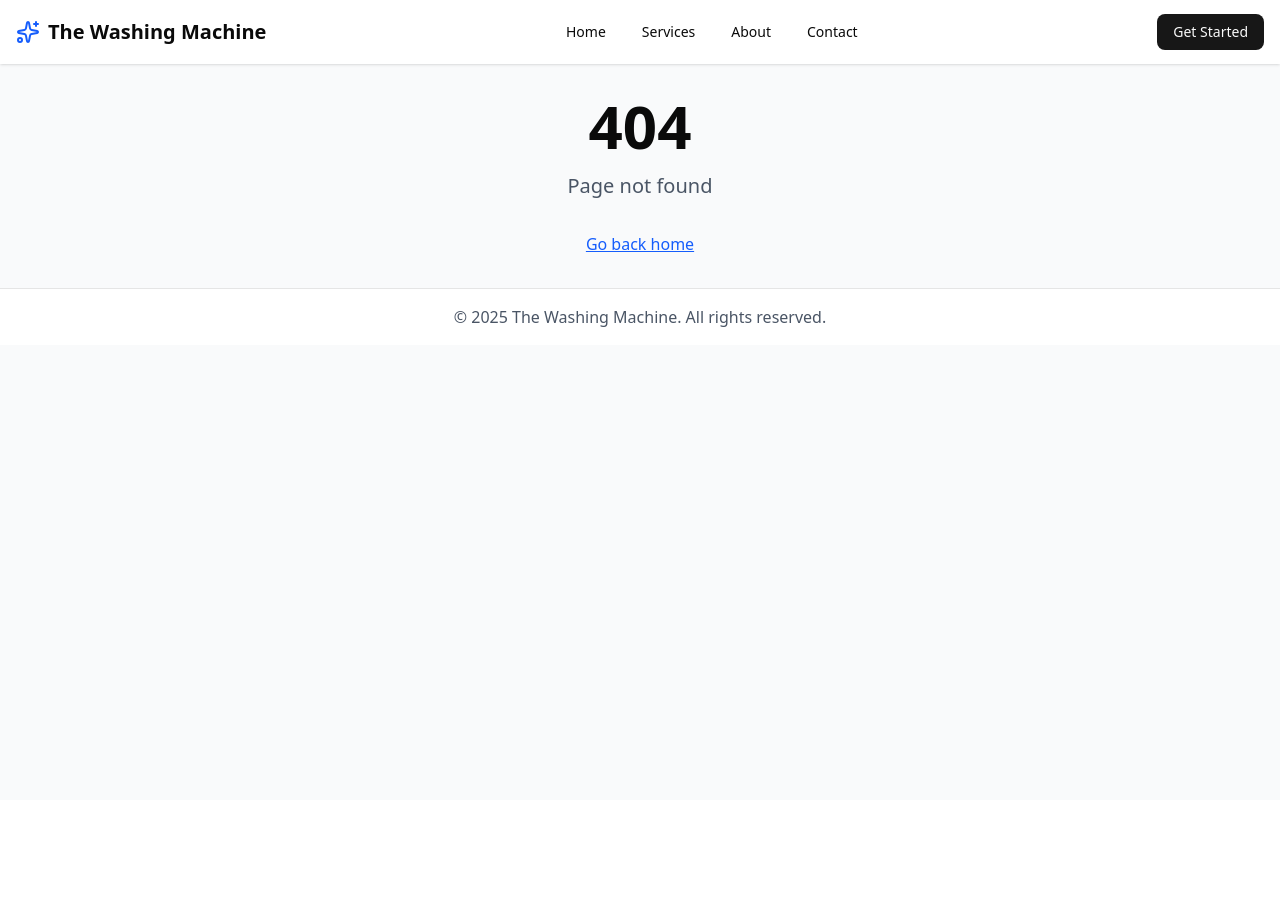
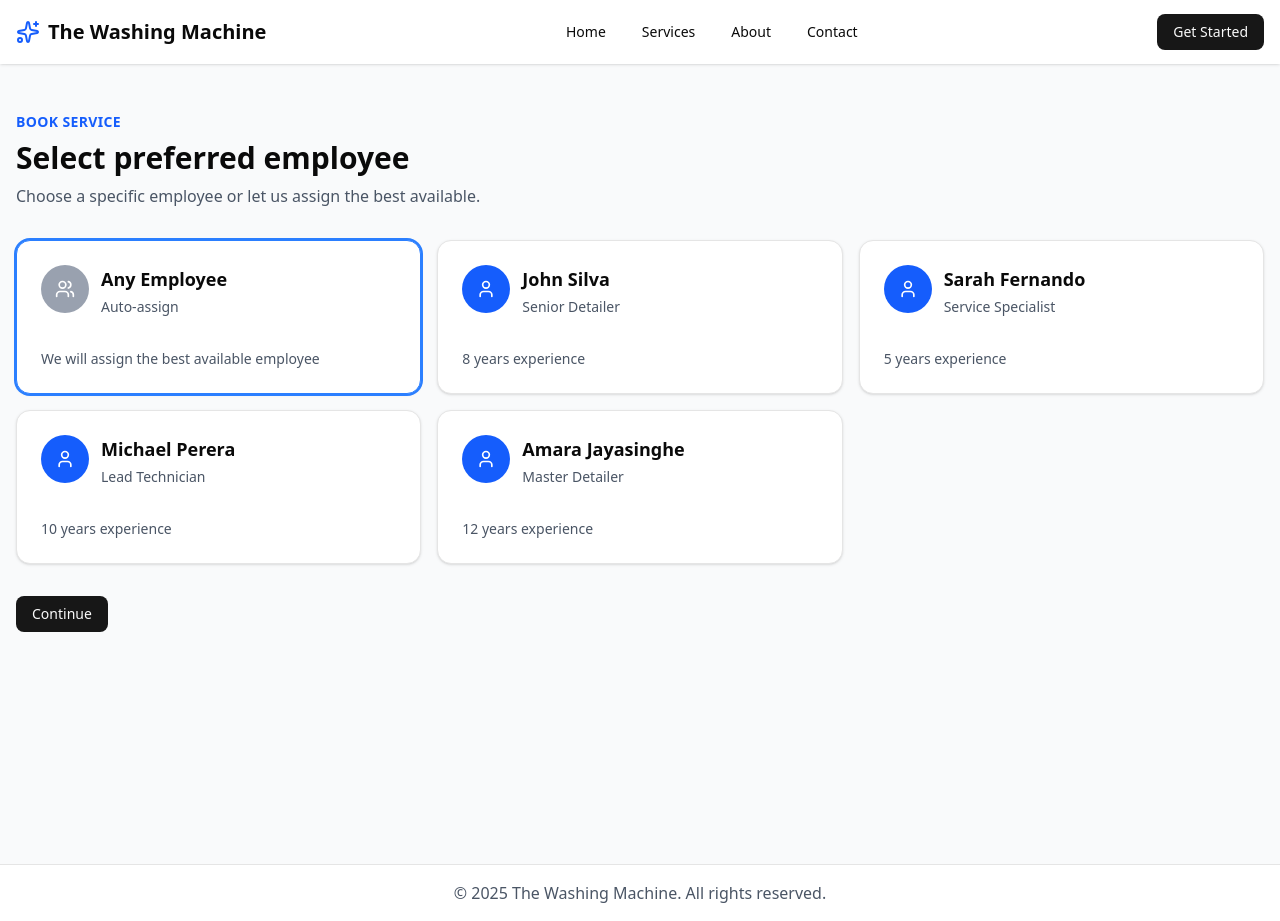
Before and after one commit to akilapilapitiya/The_Washing_Machine, a React (Vite) app in the folder frontend/: page /booking/employee in a window 1280 px wide. Before the commit this address had no page. Before the commit the page ends 800 px from the top, so only its background shows below. Built offline with nearby package versions, Linux system fonts and the light colour scheme.

Commit message:
feat: Employee selection template added

```diff
--- a/frontend/src/App.jsx
+++ b/frontend/src/App.jsx
@@ -13,6 +13,7 @@ import ForgotPassword from './pages/ForgotPassword'
 import NotFound from './pages/NotFound'
 import ServiceSelectionPage from './features/booking/ServiceSelectionPage'
 import LocationSelectionPage from './features/booking/LocationSelectionPage'
+import EmployeeSelectionPage from './features/booking/EmployeeSelectionPage'
 
 const App = () => {
   return (
@@ -24,6 +25,7 @@ const App = () => {
           <Route path="dashboard/book" element={<Booking />} />
           <Route path="booking/location" element={<LocationSelectionPage />} />
           <Route path="booking/services" element={<ServiceSelectionPage />} />
+          <Route path="booking/employee" element={<EmployeeSelectionPage />} />
           <Route path="dashboard/vehicles" element={<Vehicles />} />
           <Route path="services" element={<Services />} />
           <Route path="signup" element={<Signup />} />
--- /dev/null
+++ b/frontend/src/features/booking/EmployeeSelectionPage.jsx
@@ -0,0 +1,117 @@
+import React, { useState } from 'react'
+import { Button } from '@/components/ui/button'
+import { Card, CardContent, CardHeader, CardTitle } from '@/components/ui/card'
+import { User, Users } from 'lucide-react'
+import { cn } from '@/lib/utils'
+import { useLocation, useNavigate } from 'react-router-dom'
+
+// Mock employees data; replace with API data later
+const mockEmployees = [
+  {
+    id: 'any',
+    name: 'Any Employee',
+    role: 'Auto-assign',
+    experience: 'We will assign the best available employee',
+    isDefault: true,
+  },
+  {
+    id: '1',
+    name: 'John Silva',
+    role: 'Senior Detailer',
+    experience: '8 years experience',
+    isDefault: false,
+  },
+  {
+    id: '2',
+    name: 'Sarah Fernando',
+    role: 'Service Specialist',
+    experience: '5 years experience',
+    isDefault: false,
+  },
+  {
+    id: '3',
+    name: 'Michael Perera',
+    role: 'Lead Technician',
+    experience: '10 years experience',
+    isDefault: false,
+  },
+  {
+    id: '4',
+    name: 'Amara Jayasinghe',
+    role: 'Master Detailer',
+    experience: '12 years experience',
+    isDefault: false,
+  },
+]
+
+const EmployeeSelectionPage = () => {
+  const location = useLocation()
+  const navigate = useNavigate()
+  const [selectedEmployeeId, setSelectedEmployeeId] = useState('any')
+
+  const { vehicleId, serviceIds, locationId } = location.state || {}
+
+  const handleContinue = () => {
+    // Navigate to next step with all booking data
+    navigate('/booking/datetime', {
+      state: { vehicleId, serviceIds, locationId, employeeId: selectedEmployeeId }
+    })
+  }
+
+  return (
+    <div className="min-h-screen bg-gray-50">
+      <div className="container mx-auto px-4 py-12 space-y-8">
+        <div className="space-y-2">
+          <p className="text-sm uppercase tracking-wide text-blue-600 font-semibold">Book Service</p>
+          <h1 className="text-3xl font-bold">Select preferred employee</h1>
+          <p className="text-gray-600">Choose a specific employee or let us assign the best available.</p>
+        </div>
+
+        <div className="grid gap-4 md:grid-cols-2 lg:grid-cols-3">
+          {mockEmployees.map((employee) => (
+            <button
+              key={employee.id}
+              type="button"
+              onClick={() => setSelectedEmployeeId(employee.id)}
+              className="text-left"
+              aria-pressed={selectedEmployeeId === employee.id}
+            >
+              <Card
+                className={cn(
+                  'h-full border transition hover:border-blue-400 hover:shadow-sm',
+                  selectedEmployeeId === employee.id && 'border-blue-500 shadow ring-2 ring-blue-500 ring-offset-0'
+                )}
+              >
+                <CardHeader>
+                  <CardTitle className="flex items-start gap-3 text-lg">
+                    <span className={cn(
+                      "flex-shrink-0 flex h-12 w-12 items-center justify-center rounded-full text-white",
+                      employee.isDefault ? "bg-gray-400" : "bg-blue-600"
+                    )}>
+                      {employee.isDefault ? <Users size={20} /> : <User size={20} />}
+                    </span>
+                    <div className="flex-1">
+                      <div>{employee.name}</div>
+                      <div className="text-sm font-normal text-gray-600 mt-1">{employee.role}</div>
+                    </div>
+                  </CardTitle>
+                </CardHeader>
+                <CardContent>
+                  <p className="text-gray-600 text-sm">{employee.experience}</p>
+                </CardContent>
+              </Card>
+            </button>
+          ))}
+        </div>
+
+        <div className="flex flex-wrap gap-4 items-center">
+          <Button onClick={handleContinue}>
+            Continue
+          </Button>
+        </div>
+      </div>
+    </div>
+  )
+}
+
+export default EmployeeSelectionPage
--- a/frontend/src/features/booking/LocationSelectionPage.jsx
+++ b/frontend/src/features/booking/LocationSelectionPage.jsx
@@ -32,8 +32,8 @@ const LocationSelectionPage = () => {
   const { vehicleId, serviceIds } = location.state || {}
 
   const handleContinue = () => {
-    // Navigate to next step with all booking data
-    navigate('/booking/confirmation', {
+    // Navigate to employee selection with all booking data
+    navigate('/booking/employee', {
       state: { vehicleId, serviceIds, locationId: selectedLocationId }
     })
   }
```
